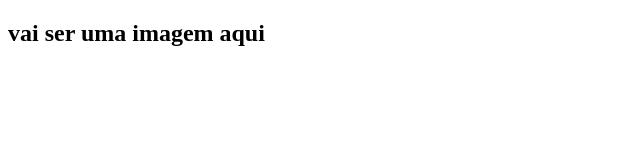
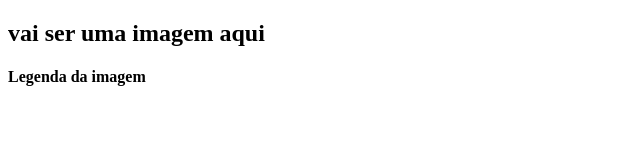
Before and after one commit to Pedro-do0800/aluraplus, a plain HTML site: page index.html in a window 1280 px wide. Shown: the whole page, without its empty margins (0-640 px from the left). Drawn offline with Linux system fonts and the light colour scheme.

Commit message:
Add files via upload

```diff
--- a/index.html
+++ b/index.html
@@ -7,6 +7,6 @@
 </head>
 <body>
     <h2>vai ser uma imagem aqui</h2>
-
+    <h4>Legenda da imagem</h4>
 </body>
 </html>
```
